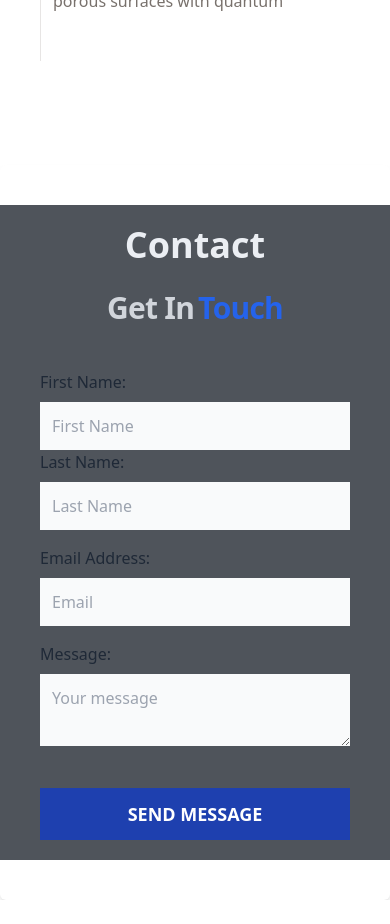
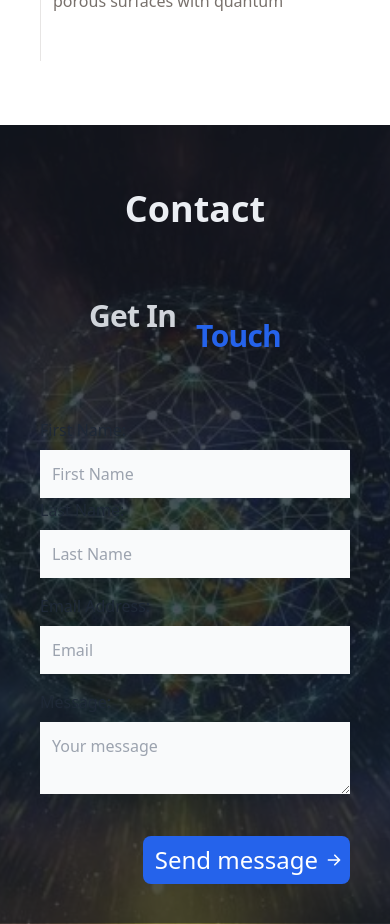
Before and after one commit to Noryab/portfolio, a Next.js app: page / in a window 390 px wide. Shown: the part 5500-6424 px from the top of the page. Before the commit the page ends 6400 px from the top, so only its background shows below. Built offline with nearby package versions, Linux system fonts and the light colour scheme.

Commit message:
add: button message

```diff
--- a/src/components/Contact.jsx
+++ b/src/components/Contact.jsx
@@ -2,7 +2,7 @@ import { Field, Form, Formik } from "formik";
 import * as Yup from "yup";
 import React from "react";
 import Alert from "./Alert";
-// import Spinner from "./Spinner";
+import Link from "next/link";
 
 const Contact = ({ profile, loading }) => {
   const profileSchema = Yup.object().shape({
@@ -47,19 +47,20 @@ const Contact = ({ profile, loading }) => {
   ) : (
     <div
       id="contact"
-      className="bg-white mt-10 py-10 rounded-md shadow-md md:w-3/4 mx-auto"
-      // className="bg-local bg-bgEarth bg-cover bg-center from-[#1d1d1d] to-[#abb3cd]"
+      className="bg-local w-screen bg-bgEarth bg-cover bg-center from-[#1d1d1d] to-[#abb3cd]"
     >
-      <div className="relative bg-gray-800/50 backdrop-brightness-50 h-auto w-screen grayscale-0">
-        <div className="max-w-[1240px] m-auto py-5 sm:py-10 flex flex-col justify-center content-between items-center">
-          <h1 className="text-4xl font-bold text-center text-[#ebeef3]">
+      <div className="bg-gray-800/50 backdrop-brightness-50">
+        <div className="max-w-[1240px] h-auto pt-16 m-auto ">
+          <h1 className="text-4xl pb-16 font-bold text-center text-[#ebeef3]">
             Contact
           </h1>
-          <div className="flex flex-col px-10 justify-center items-center flex-wrap sm:flex-row">
-            <h3 class="flex justify-center text-3xl sm:text-4xl py-5 leading-normal font-extrabold tracking-tight text-gray-300">
-              Get In <span class="text-blue-600 pl-1">Touch</span>
+
+          <div className="px-10 sm:px-0 justify-center mx-auto flex flex-col sm:flex-row items-center grayscale-0">
+            <h3 class="flex justify-center text-3xl sm:text-4xl leading-normal font-extrabold tracking-tight text-gray-300">
+              Get In <span class="text-blue-600 p-5">Touch</span>
             </h3>
 
+            <div className="py-5 sm:py-10 flex flex-col flex-wrap justify-center">
               <Formik
                 initialValues={{
                   firstName: profile?.name ?? profile?.firstName ?? "",
@@ -157,16 +158,35 @@ const Contact = ({ profile, loading }) => {
                           name="message"
                         />
                       </div>
-
-                    <input
-                      type="submit"
-                      value="Send message"
-                      className="mt-5 w-full bg-blue-800 p-3 text-white uppercase font-bold text-lg"
-                    />
                     </Form>
                   );
                 }}
               </Formik>
+              <div className="flex justify-end pt-5  pb-5  sm:pt-20">
+                <Link
+                  href="#contact"
+                  className="inline-flex items-center px-3 py-2 text-2xl
+                    font-medium text-center text-white bg-blue-600 rounded-lg
+                    hover:bg-blue-700 focus:ring-4 focus:outline-none focus:ring-blue-300
+                    dark:bg-blue-600 dark:hover:bg-blue-600 dark:focus:ring-blue-700"
+                >
+                  Send message
+                  <svg
+                    aria-hidden="true"
+                    className="w-4 h-4 ml-2 -mr-1"
+                    fill="currentColor"
+                    viewBox="0 0 20 20"
+                    xmlns="http://www.w3.org/2000/svg"
+                  >
+                    <path
+                      fill-rule="evenodd"
+                      d="M10.293 3.293a1 1 0 011.414 0l6 6a1 1 0 010 1.414l-6 6a1 1 0 01-1.414-1.414L14.586 11H3a1 1 0 110-2h11.586l-4.293-4.293a1 1 0 010-1.414z"
+                      clip-rule="evenodd"
+                    ></path>
+                  </svg>
+                </Link>
+              </div>
+            </div>
           </div>
         </div>
       </div>
--- a/src/components/Sidenav.jsx
+++ b/src/components/Sidenav.jsx
@@ -65,14 +65,6 @@ const Sidenav = () => {
           </a>
           <a
             onClick={handleNav}
-            href="#resume"
-            className="w-[75%] flex justify-center items-center rounded-full shadow-lg bg-gray-100 shadow-gray-400 m-2 p-4 cursor-pointer hover:scale-110 ease-in duration-200"
-          >
-            <BsPerson size={20} />
-            <span className="pl-4">Resume</span>
-          </a>
-          <a
-            onClick={handleNav}
             href="#contact"
             className="w-[75%] flex justify-center items-center rounded-full shadow-lg bg-gray-100 shadow-gray-400 m-2 p-4 cursor-pointer hover:scale-110 ease-in duration-200"
           >
@@ -96,7 +88,7 @@ const Sidenav = () => {
             href="#about"
             className="rounded-full shadow-lg bg-gray-100 shadow-gray-400 m-2 p-2 cursor-pointer hover:scale-110 ease-in duration-150"
           >
-            <AiOutlineProfile size={20} />
+            <BsPerson size={20} />
           </a>
           <a
             href="#skills"
@@ -117,12 +109,6 @@ const Sidenav = () => {
             <GrProjects size={20} />
           </a>
           <a
-            href="#resume"
-            className="rounded-full shadow-lg bg-gray-100 shadow-gray-400 m-2 p-2 cursor-pointer hover:scale-110 ease-in duration-150"
-          >
-            <BsPerson size={20} />
-          </a>
-          <a
             href="#contact"
             className="rounded-full shadow-lg bg-gray-100 shadow-gray-400 m-2 p-2 cursor-pointer hover:scale-110 ease-in duration-150"
           >
```
Lines whose indentation alone changed are shown as unchanged.
